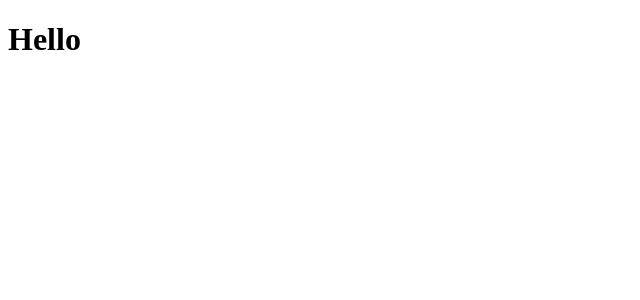
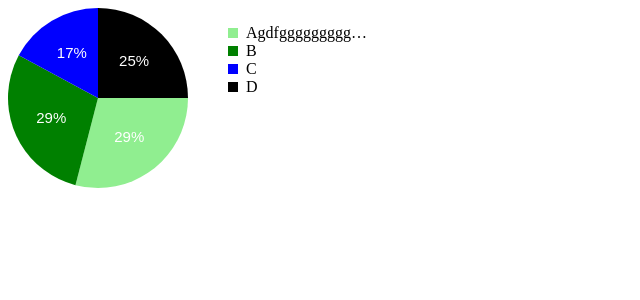
Before and after one commit to gokhanergen-tech/graphjs-react, a React (Create React App) app in the folder example/: page / in a window 1280 px wide. Shown: the top 300 px of the page, without its empty margins (0-640 px from the left). Built offline with nearby package versions, Linux system fonts and the light colour scheme.

Commit message:
Added pie graph

```diff
--- a/example/package.json
+++ b/example/package.json
@@ -1,5 +1,5 @@
 {
-  "name": "toastjs-react-example",
+  "name": "graphjs-react-example",
   "homepage": ".",
   "version": "0.0.0",
   "private": true,
--- a/example/src/App.tsx
+++ b/example/src/App.tsx
@@ -1,7 +1,29 @@
 import React from 'react'
+import Pie from './components/pie/Pie'
 
 const App = () => {
-  return <h1>Hello</h1>
+  return <Pie data={[
+    {
+      value:Math.round(Math.random()*180),
+      name:"Agdfgggggggggggggggggggggggg",
+      backgroundColor:"lightgreen"
+    },
+    {
+      value:Math.round(Math.random()*180),
+      name:"B",
+      backgroundColor:"green"
+    },
+    {
+      value:Math.round(Math.random()*180),
+      name:"C",
+      backgroundColor:"blue"
+    },
+    {
+      value:Math.round(Math.random()*180),
+      name:"D",
+      backgroundColor:"black"
+    }
+  ]}></Pie>
 }
 
 export default App
--- /dev/null
+++ b/example/src/components/Canvas.tsx
@@ -0,0 +1,23 @@
+import React, { MutableRefObject, useRef } from 'react'
+
+import styles from './canvas.module.css'
+
+type CanvasProps = React.HTMLProps<HTMLCanvasElement>
+
+const Canvas = React.forwardRef<HTMLCanvasElement,CanvasProps>((props:object,ref:any) => {
+    const canvasRef:MutableRefObject<HTMLCanvasElement| undefined>=useRef();
+
+    return (
+     <canvas className={[styles.canvas].join(" ")} ref={(canvas:HTMLCanvasElement)=>{
+        if(canvas){
+         ref.current=canvas;
+           canvasRef.current=canvas;
+           ref.current=canvas;
+        }
+     }} {...props}>
+
+     </canvas>
+    )
+});
+
+export default React.memo(Canvas)
--- /dev/null
+++ b/example/src/components/canvas.module.css
@@ -0,0 +1,3 @@
+.canvas{
+   object-fit: contain;
+}
--- /dev/null
+++ b/example/src/components/pie/Pie.tsx
@@ -0,0 +1,113 @@
+import React, { MutableRefObject, useEffect, useRef } from 'react'
+import Canvas from '../Canvas'
+import { sumOfArray } from '../../utils/mathUtils';
+import styles from './pie.module.css'
+interface ItemProps {
+  value: number,
+  name: string,
+  backgroundColor: string
+}
+
+interface PieProps {
+  radius?: number,
+  data: ItemProps[]
+}
+
+function fillWedge(ctx: CanvasRenderingContext2D, cx: number, cy: number, radius: number, startAngle: number, endAngle: number, fillcolor: string) {
+  ctx.beginPath();
+  ctx.moveTo(cx, cy);
+  ctx.arc(cx, cy, radius, startAngle, endAngle);
+  ctx.closePath();
+  ctx.fillStyle = fillcolor;
+  ctx.fill();
+}
+
+const Pie = ({ radius = 90, data }: PieProps) => {
+  const canvasRef: MutableRefObject<any> = useRef();
+
+  useEffect(() => {
+    if (canvasRef.current) {
+      canvasRef.current.width = radius * 2;
+      canvasRef.current.height = radius * 2;
+    }
+  }, [])
+
+  useEffect(() => {
+    const ctx = canvasRef.current.getContext("2d") as CanvasRenderingContext2D;
+    const canvas = canvasRef.current as HTMLCanvasElement;
+    if (ctx) {
+      const totalValue = sumOfArray(data.map(item => item.value));
+      const withPercent = data.map(item => ({
+        name: item.name,
+        angle: (360 * item.value) / totalValue ,
+        bgColor: item.backgroundColor
+      }))
+      let prev = 0;
+
+      for (let i = 0; i < withPercent.length; i++) {
+
+        const first = withPercent[i];
+        fillWedge(ctx, canvas.width / 2, canvas.height / 2, radius, prev, (first.angle*(Math.PI / 180)) + prev, first.bgColor);
+        prev += first.angle*(Math.PI / 180);
+      }
+
+      for (let i = 0; i < withPercent.length; i++) {
+
+        const first = withPercent[i];
+        ctx.save();
+
+        let textX=Math.round(((canvas.width / 2)+(radius/1.75)));
+        let textY=(canvas.height / 2);
+
+        const angle=prev+(first.angle*(Math.PI / 180))/2;
+        textX=textX-(canvas.width / 2)*1
+        textY=textY-(canvas.height / 2)*1
+        const a=Math.cos(-angle)*textX+Math.sin(-angle)*textY;
+        const b=-Math.sin(-angle)*textX+Math.cos(-angle)*textY;
+
+        ctx.font = "15px Arial";
+        ctx.textBaseline="middle"
+        ctx.textAlign="center"
+        ctx.fillStyle="white";
+
+        console.log((canvas.width / 2)+a, (canvas.height / 2)+b)
+        ctx.fillText(Math.round((100*(first.angle/360)))+"%", (canvas.width / 2)+a, (canvas.height / 2)+b);
+
+        ctx.restore();
+        prev += first.angle*(Math.PI / 180);
+      }
+    }
+  }, [radius, data])
+
+  return (
+    <div className={[styles.wrapper].join(" ")}>
+      <Canvas style={{
+        minWidth: radius * 2,
+        minHeight: radius * 2,
+      }} ref={canvasRef}>
+      </Canvas>
+      <div>
+        <ul className={
+          styles.ul
+        }>
+          {
+            data.map(item => <li className={styles.li} key={item.name}>
+              <div style={{
+                width: "10px",
+                height: "10px",
+                backgroundColor: item.backgroundColor
+              }}></div>
+              <span title={item.name} className={styles.name}>
+                {
+                  item.name
+                }
+              </span>
+            </li>)
+          }
+        </ul>
+      </div>
+    </div>
+  )
+}
+
+export default React.memo(Pie)
--- /dev/null
+++ b/example/src/components/pie/pie.module.css
@@ -0,0 +1,20 @@
+.wrapper{
+    display: flex;
+}
+
+.ul{
+    list-style: none;
+}
+
+.li{
+    display: flex;
+    align-items: center;
+    gap:0.5rem;
+}
+
+.name{
+    white-space: nowrap;
+    overflow: hidden;
+    text-overflow: ellipsis;
+    width: 50%;
+}
--- /dev/null
+++ b/example/src/utils/mathUtils.ts
@@ -0,0 +1,3 @@
+export const sumOfArray:(data:number[])=>number=(data)=>{
+   return data.reduce((a,b)=>a+b,0);
+}
```
Also changed, not shown: example/src/index.css (line endings or trailing spaces), 2 other files (tests, documents, lock files or other folders).
